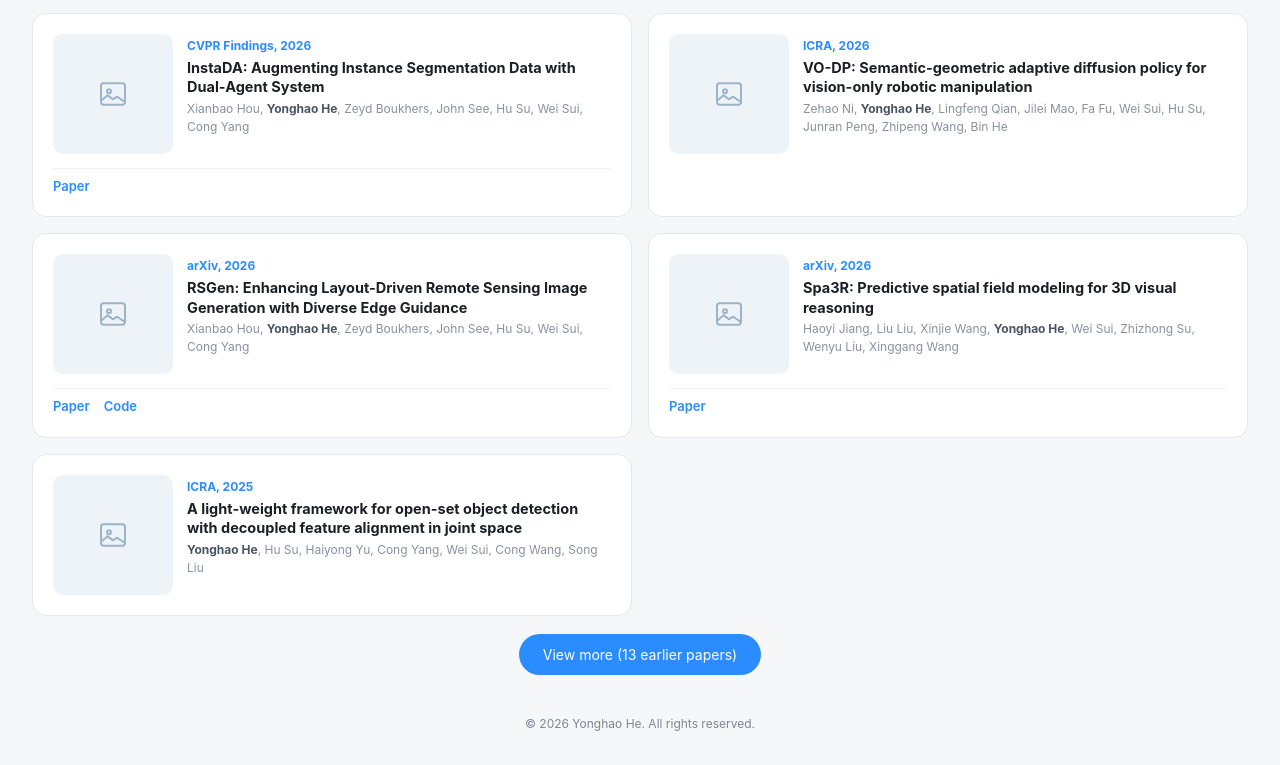
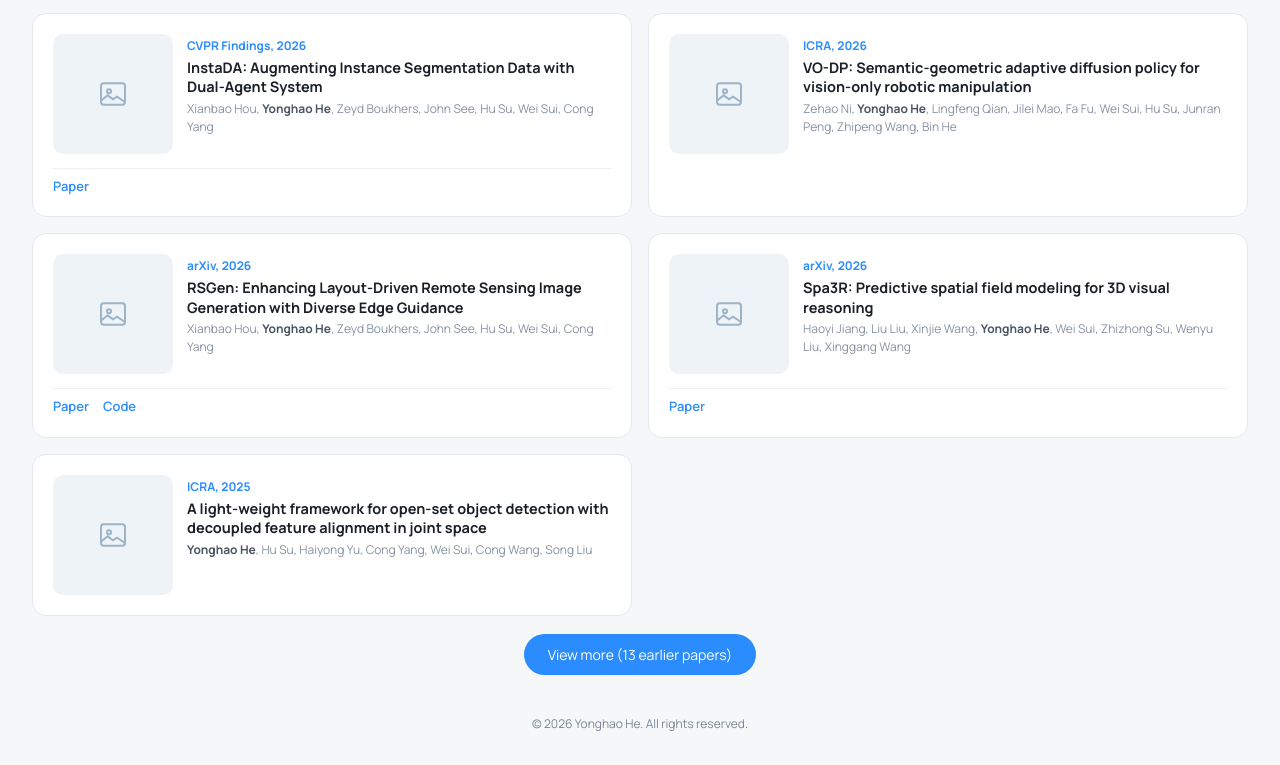
Before and after one commit to YonghaoHe/yonghaohe.github.io, a plain HTML site: page index.html in a window 1280 px wide. Shown: the part 1398-2163 px from the top of the page. Drawn offline with Linux system fonts and the light colour scheme.

Commit message:
Self-host Manrope as the site font (#13)
Co-authored-by: Cursor Agent <cursoragent@cursor.com>
Co-authored-by: yonghao.he.2023 <yonghao.he.2023@gmail.com>

```diff
--- a/css/style.css
+++ b/css/style.css
@@ -1,6 +1,9 @@
+@font-face{font-family:'Manrope';font-style:normal;font-weight:400;font-display:swap;src:url('../fonts/manrope-latin-400.woff2') format('woff2')}
+@font-face{font-family:'Manrope';font-style:normal;font-weight:600;font-display:swap;src:url('../fonts/manrope-latin-600.woff2') format('woff2')}
+@font-face{font-family:'Manrope';font-style:normal;font-weight:700;font-display:swap;src:url('../fonts/manrope-latin-700.woff2') format('woff2')}
 :root{--accent:#2b8cff;--accent-soft:#eaf3ff;--accent-line:#cfe2fb;--bg:#f6f7f9;--card:#fff;--line:#e4e8ee;--text:#1b2027;--muted:#7b8794}
 *{box-sizing:border-box;margin:0;padding:0}
-body{background:var(--bg);color:var(--text);font:14px/1.5 -apple-system,BlinkMacSystemFont,"Segoe UI",Roboto,"Helvetica Neue",Arial,sans-serif}
+body{background:var(--bg);color:var(--text);font:14px/1.5 'Manrope',sans-serif}
 ul{list-style:none}a{color:inherit;text-decoration:none}
 .page{max-width:1280px;margin:0 auto;padding:32px}
 .card{background:var(--card);border:1px solid var(--line);border-radius:18px;padding:24px}
```
Also changed, not shown: fonts/OFL.txt (added), fonts/manrope-latin-400.woff2 (added), fonts/manrope-latin-600.woff2 (added), fonts/manrope-latin-700.woff2 (added).
